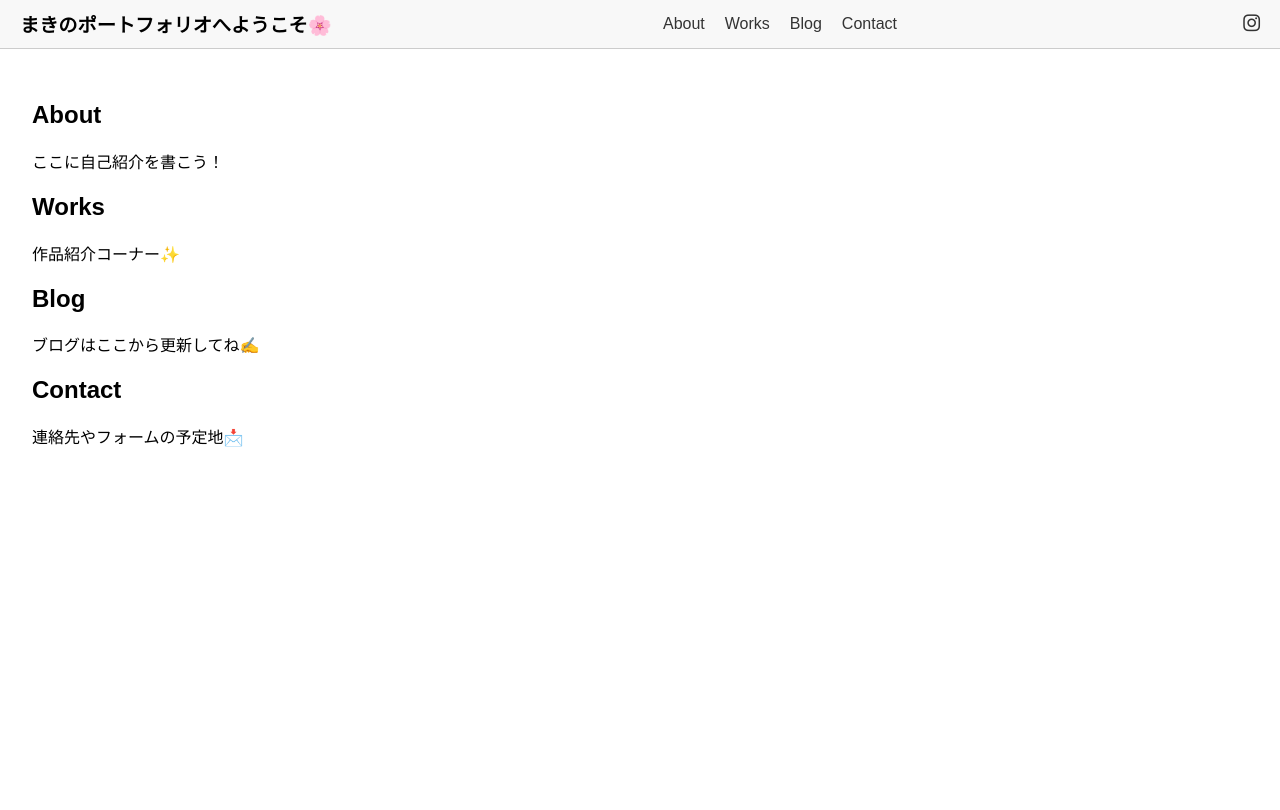
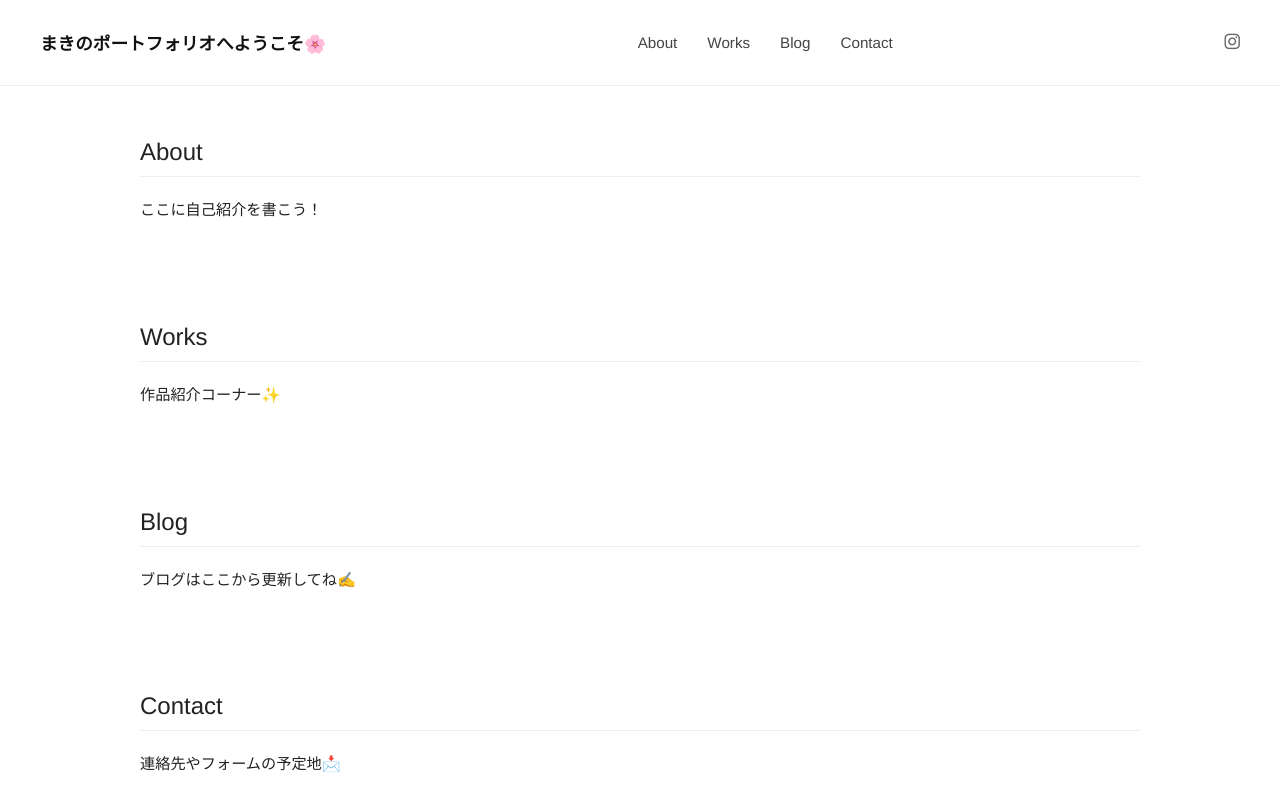
Before and after one commit to fu-maki/makipf, a plain HTML site: page index.html in a window 1280 px wide. Drawn offline with Linux system fonts and the light colour scheme.

Commit message:
Update index.html

```diff
--- a/index.html
+++ b/index.html
@@ -6,45 +6,96 @@
   <link rel="stylesheet" href="https://cdnjs.cloudflare.com/ajax/libs/font-awesome/6.4.0/css/all.min.css">
   <style>
  body {
-      font-family: sans-serif;
+  font-family: 'Helvetica Neue', 'Yu Gothic', sans-serif;
+  font-weight: 300;
   margin: 0;
+  background-color: #fff;
+  color: #222;
 }
 
 header {
   display: flex;
   justify-content: space-between;
   align-items: center;
-      padding: 10px 20px;
-      background-color: #f8f8f8;
-      border-bottom: 1px solid #ccc;
+  padding: 30px 40px;
+  border-bottom: 1px solid #eee;
   position: sticky;
   top: 0;
+  background: #fff;
+  z-index: 10;
 }
 
 .logo {
+  font-size: 1.1rem;
   font-weight: bold;
-      font-size: 1.2rem;
+  color: #111;
 }
 
 nav ul {
+  display: flex;
+  gap: 30px;
   list-style: none;
-      display: flex;
-      gap: 20px;
   margin: 0;
   padding: 0;
 }
 
 nav ul li a {
   text-decoration: none;
-      color: #333;
-      font-weight: 500;
+  color: #444;
+  font-size: 0.95rem;
+  position: relative;
+  padding-bottom: 2px;
+}
+
+nav ul li a::after {
+  content: "";
+  position: absolute;
+  width: 0%;
+  height: 1px;
+  bottom: 0;
+  left: 0;
+  background-color: #444;
+  transition: width 0.3s ease;
+}
+
+nav ul li a:hover::after {
+  width: 100%;
 }
 
 .social-icons a {
-      margin-left: 15px;
-      color: #333;
-      font-size: 1.2rem;
+  margin-left: 20px;
+  color: #666;
+  font-size: 1.1rem;
+  transition: color 0.3s ease;
 }
+
+.social-icons a:hover {
+  color: #000;
+}
+
+main {
+  padding: 60px 40px;
+  max-width: 1000px;
+  margin: 0 auto;
+}
+
+section {
+  margin-bottom: 100px;
+}
+
+h2 {
+  font-size: 1.5rem;
+  font-weight: 500;
+  border-bottom: 1px solid #eee;
+  padding-bottom: 10px;
+  margin-bottom: 20px;
+}
+
+p {
+  line-height: 1.7;
+  font-size: 0.95rem;
+}
+
   </style>
 </head>
 <body>
```
Lines whose indentation alone changed are shown as unchanged.
